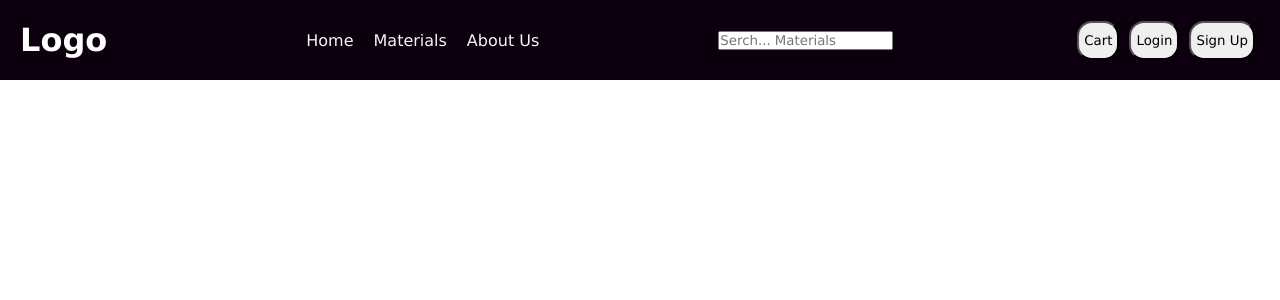
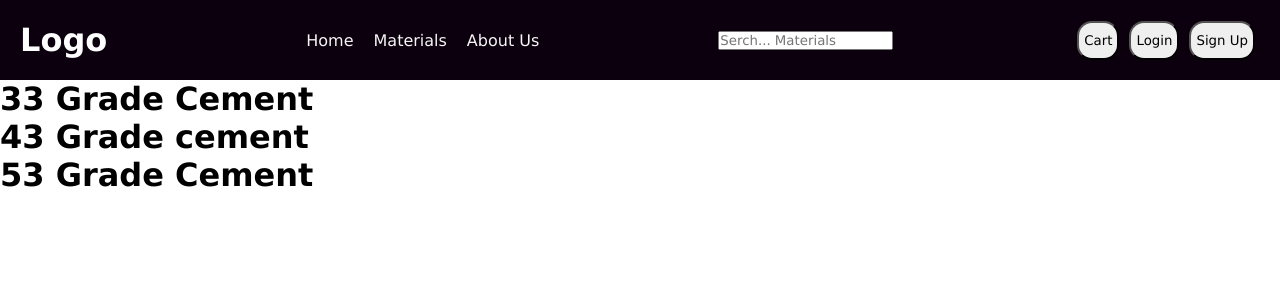
Before and after one commit to Aravireddy/React-Team-Work, a React (Create React App) app: page / in a window 1280 px wide. Shown: the top 300 px of the page. Built offline with nearby package versions, Linux system fonts and the light colour scheme.

Commit message:
Cement data updating

```diff
--- a/src/App.js
+++ b/src/App.js
@@ -2,12 +2,14 @@
 import './App.css';
 import "./Responsive.css";
 import Navbar from './components/Navbar/Navbar';
+import Productdetails from './components/ProductDetail/Productdetails';
 
 
 function App() {
   return (
     <div className="App">
       <Navbar />
+      <Productdetails />
     </div>
   );
 }
--- a/src/components/Cart/Cart.jsx
+++ b/src/components/Cart/Cart.jsx
@@ -5,7 +5,7 @@ function Cart() {
   return (
     <div>
       <h1>Welcome to Cart</h1>
-      this is cart section for develoment purpose
+      this is cart section for development purpose
 
     </div>
   )
--- a/src/components/ProductDetail/Productdetails.jsx
+++ b/src/components/ProductDetail/Productdetails.jsx
@@ -1,8 +1,18 @@
 import React from 'react'
+import { UltratechDat } from '../../Data/Cement';
 
 function Productdetails() {
   return (
-    <div>Productdetails</div>
+    <div>
+      {
+        UltratechDat.map((item)=>{
+          return(
+           <h1>{item.Grade}</h1>
+          )
+
+        })
+      }
+    </div>
   )
 }
 
```
